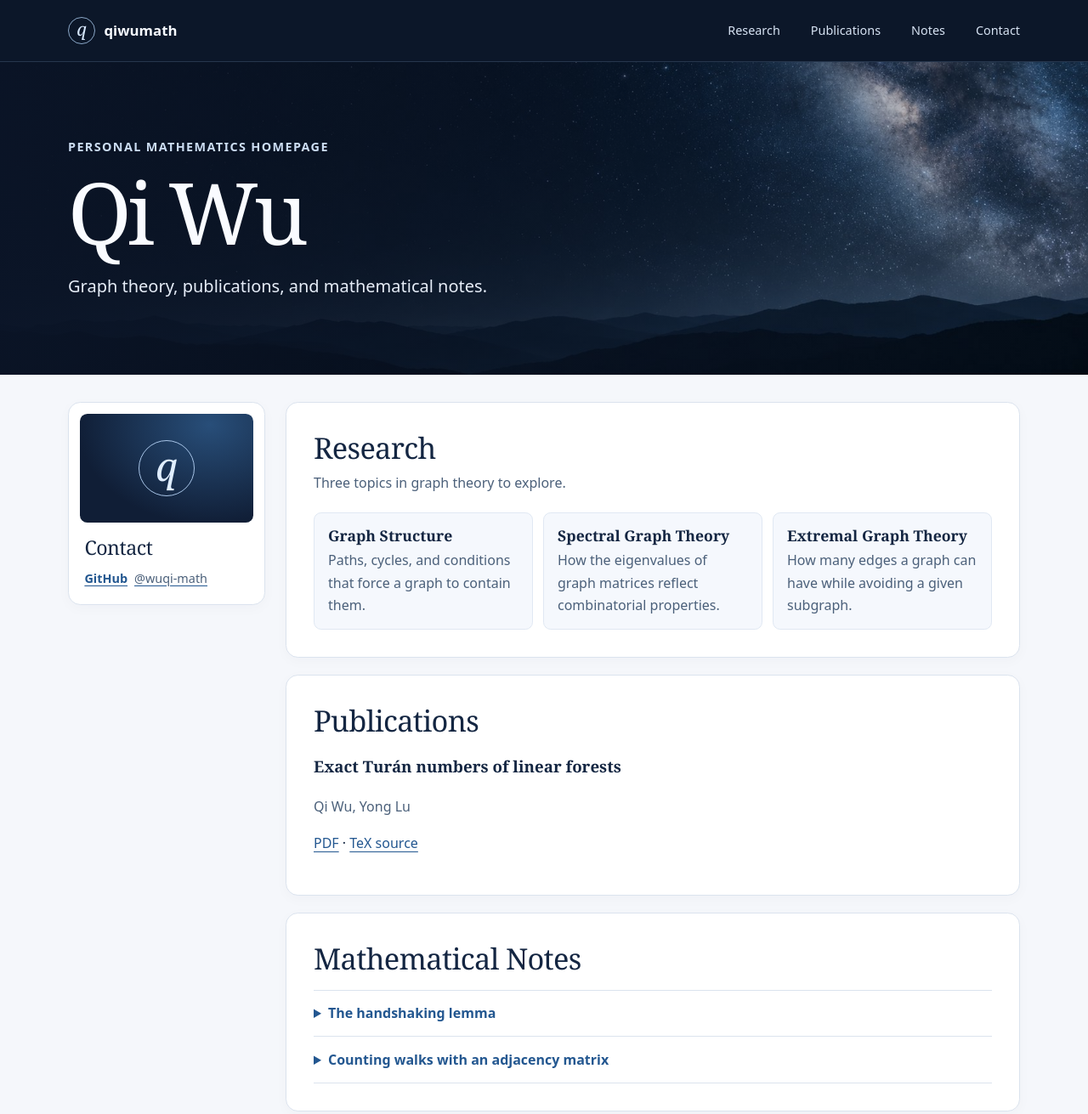
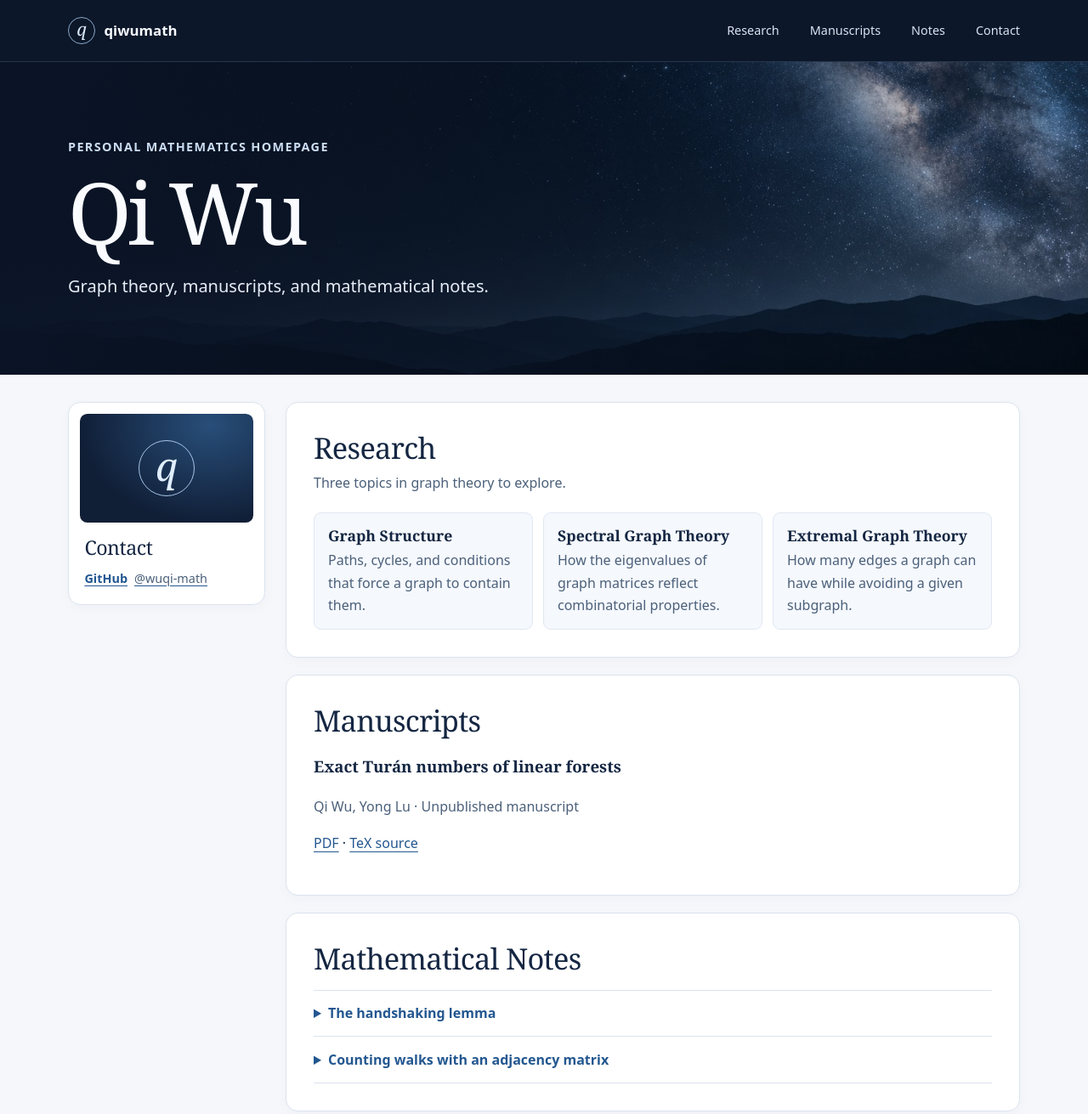
Before and after one commit to wuqi-math/wuqi-math.github.io, a plain HTML site: page index.html in a window 1280 px wide. Shown: the top 1311 px of the page at 85% size. Drawn offline with Linux system fonts and the light colour scheme.

Commit message:
List the paper as an unpublished manuscript

```diff
--- a/index.html
+++ b/index.html
@@ -3,7 +3,7 @@
 <head>
   <meta charset="utf-8">
   <meta name="viewport" content="width=device-width, initial-scale=1">
-  <meta name="description" content="The personal mathematics homepage of qiwumath, with graph theory topics, publications, and notes.">
+  <meta name="description" content="The personal mathematics homepage of qiwumath, with graph theory topics, manuscripts, and notes.">
   <meta name="theme-color" content="#0c1729">
   <title>qiwumath | Mathematics</title>
   <link rel="icon" href="favicon.png" type="image/png">
@@ -19,7 +19,7 @@
       </a>
       <nav aria-label="Main navigation">
         <a href="#research">Research</a>
-        <a href="#publications">Publications</a>
+        <a href="#manuscripts">Manuscripts</a>
         <a href="#notes">Notes</a>
         <a href="#contact">Contact</a>
       </nav>
@@ -30,7 +30,7 @@
     <div class="frame hero-inner">
       <p class="eyebrow">Personal mathematics homepage</p>
       <h1 id="page-title">Qi Wu</h1>
-      <p class="hero-description">Graph theory, publications, and mathematical notes.</p>
+      <p class="hero-description">Graph theory, manuscripts, and mathematical notes.</p>
     </div>
   </section>
 
@@ -55,11 +55,11 @@
         </ul>
       </section>
 
-      <section class="panel" id="publications" aria-labelledby="publications-title">
-        <h2 id="publications-title">Publications</h2>
+      <section class="panel" id="publications" aria-labelledby="manuscripts">
+        <h2 id="manuscripts">Manuscripts</h2>
         <article>
           <h3>Exact Turán numbers of linear forests</h3>
-          <p class="section-intro">Qi Wu, Yong Lu</p>
+          <p class="section-intro">Qi Wu, Yong Lu · Unpublished manuscript</p>
           <p>
             <a href="papers/Exact%20Turan%20Linear%20Forests.pdf">PDF</a> ·
             <a href="papers/exact_turan_linear_forests.tex" download>TeX source</a>
```
